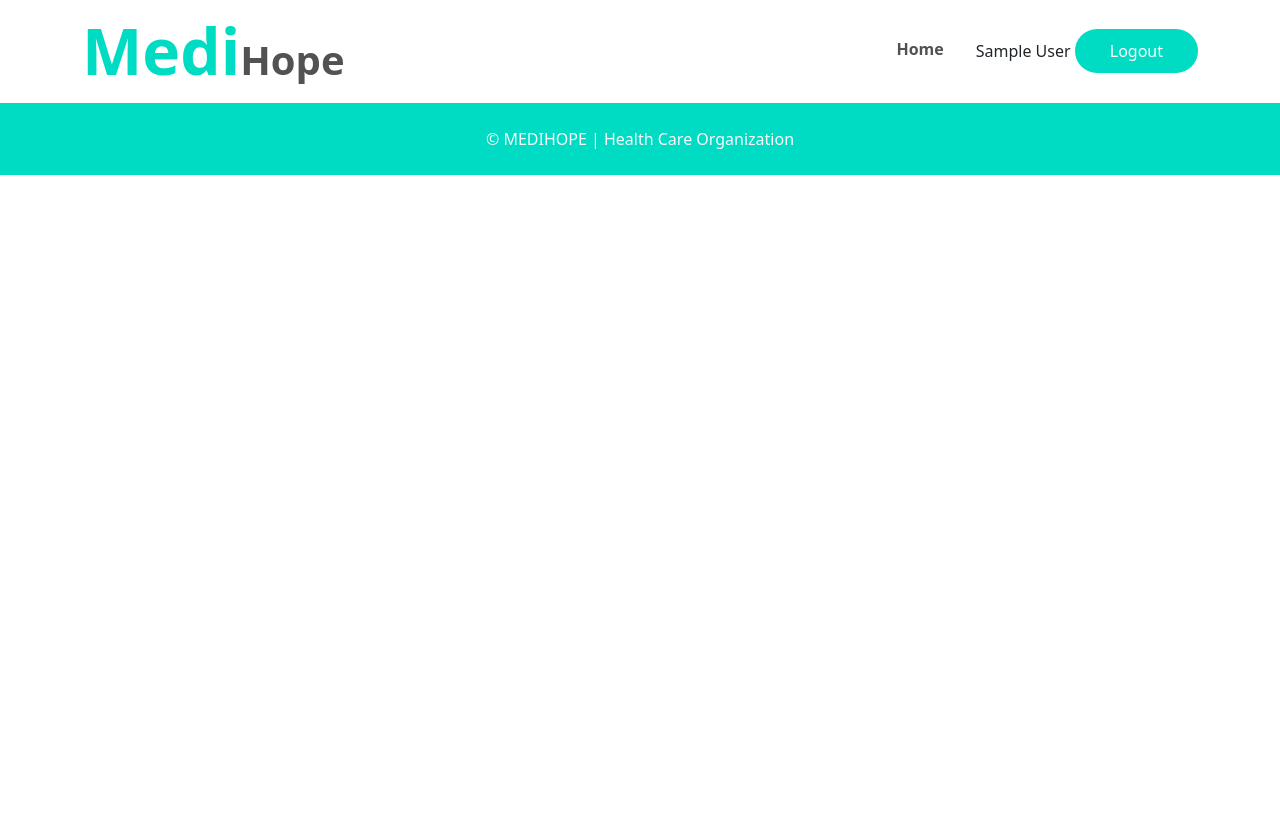
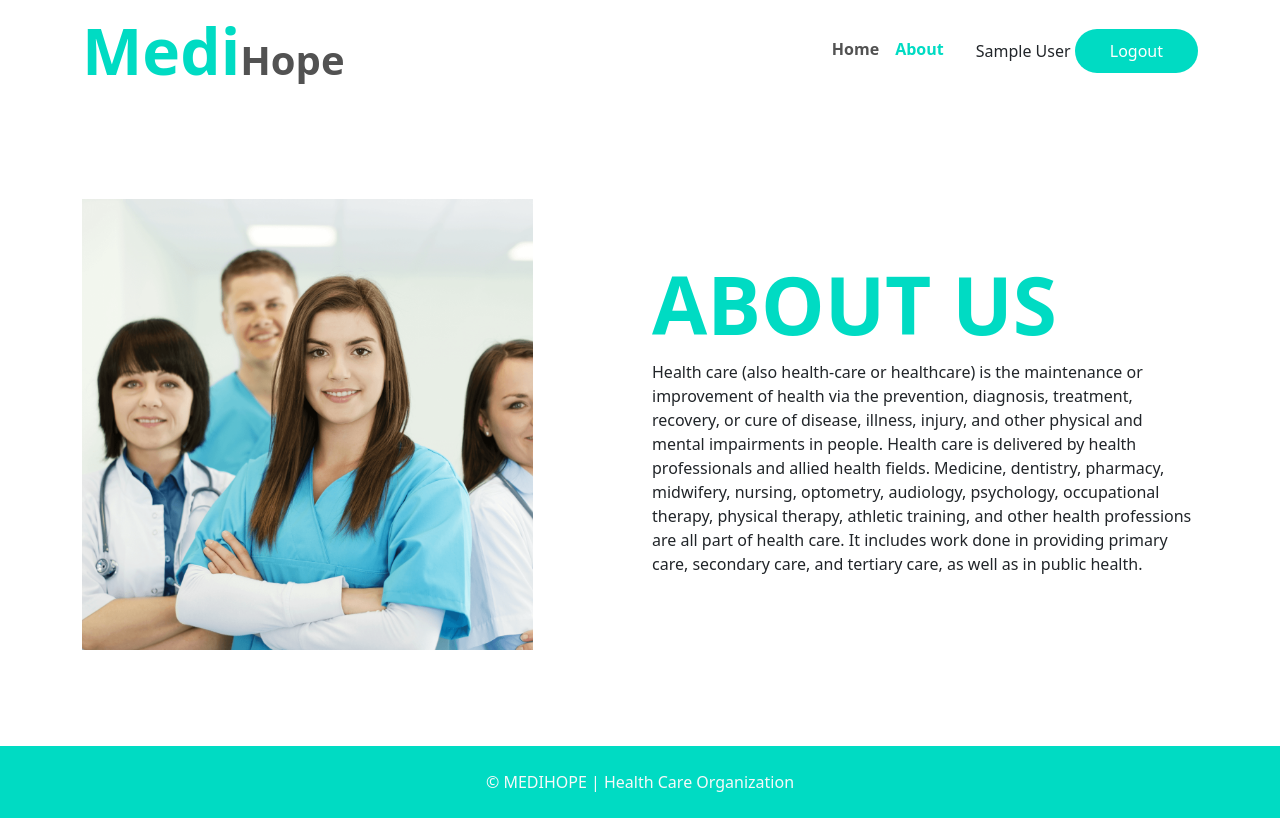
Before and after one commit to mdmominur/medihope, a React (Create React App) app: page /about in a window 1280 px wide. Built offline with nearby package versions, Linux system fonts and the light colour scheme; no server answers; sample sign-in values are in the browser's storage.

Commit message:
About page added

```diff
--- a/src/App.js
+++ b/src/App.js
@@ -3,6 +3,7 @@ import { BrowserRouter, Switch, Route } from 'react-router-dom';
 
 import './App.css';
 import AuthProvider from './Context/AuthProvider';
+import About from './Pages/About/About';
 import Home from './Pages/Home/Home/Home';
 import Login from './Pages/Login/Login/Login';
 import PrivateRoute from './Pages/Login/PrivateRoute/PrivateRoute';
@@ -24,6 +25,9 @@ function App() {
             <Route path="/home">
               <Home></Home>
             </Route>
+            <PrivateRoute path="/about">
+              <About></About>
+            </PrivateRoute>
             <PrivateRoute path="/service/:id">
               <SingleService></SingleService>
             </PrivateRoute>
--- /dev/null
+++ b/src/Pages/About/About.js
@@ -0,0 +1,27 @@
+import React from 'react';
+import aboutImg from '../../images/About/aboutUs.png';
+const About = () => {
+    return (
+        <div className="container py-5 my-5">
+            <div className="row">
+                <div className="col-md-5">
+                    <div className="h-100 h-100 d-flex align-items-center">
+                        <img src={aboutImg} className="img-fluid" alt="" />
+                    </div>
+                </div>
+                <div className="col-md-6  offset-md-1">
+                    <div className="h-100 d-flex align-items-center">
+                        <div>
+                            <h1 className="display-1 fw-bolder text-brand">ABOUT US</h1>
+                            <p>Health care (also health-care or healthcare) is the maintenance or improvement of health via the prevention, diagnosis, treatment, recovery, or cure of disease, illness, injury, and other physical and mental impairments in people. Health care is delivered by health professionals and allied health fields. Medicine, dentistry, pharmacy, midwifery, nursing, optometry, audiology, psychology, occupational therapy, physical therapy, athletic training, and other health professions are all part of health care. It includes work done in providing primary care, secondary care, and tertiary care, as well as in public health.</p>
+
+                        </div>
+
+                    </div>
+                </div>
+            </div>
+        </div>
+    );
+};
+
+export default About;
--- a/src/Pages/Home/Services/Services.js
+++ b/src/Pages/Home/Services/Services.js
@@ -18,8 +18,6 @@ const Services = () => {
                             {
                                 services.map(ser => <Service key={ser.id} service={ser}></Service>)
                             }
-
-
                     </Row>
 
             </div>
--- a/src/Pages/Shared/Header/Header.js
+++ b/src/Pages/Shared/Header/Header.js
@@ -13,6 +13,7 @@ const Header = () => {
             <Navbar.Collapse id="basic-navbar-nav">
             <Nav className="ms-auto ps-4 ps-md-0">
                 <Nav.Link as={NavLink} activeClassName="active" to="/home">Home</Nav.Link>
+                <Nav.Link as={NavLink} activeClassName="active" to="/about">About</Nav.Link>
                {
                    user.email
                    ? <div className="ms-4"><span>{user.displayName}</span> <button className="btn-brand" onClick={logout}>Logout</button></div>
```
Also changed, not shown: src/images/About/aboutUs.png (added).
